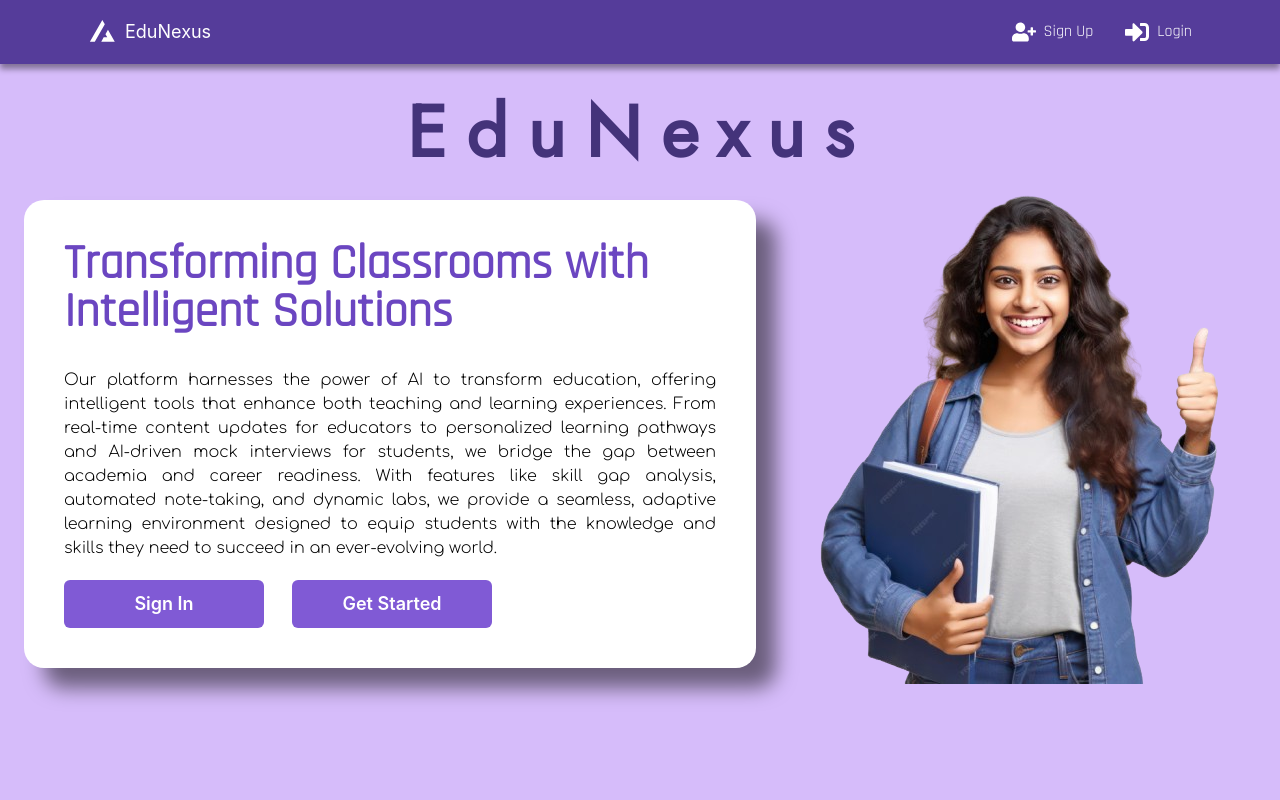
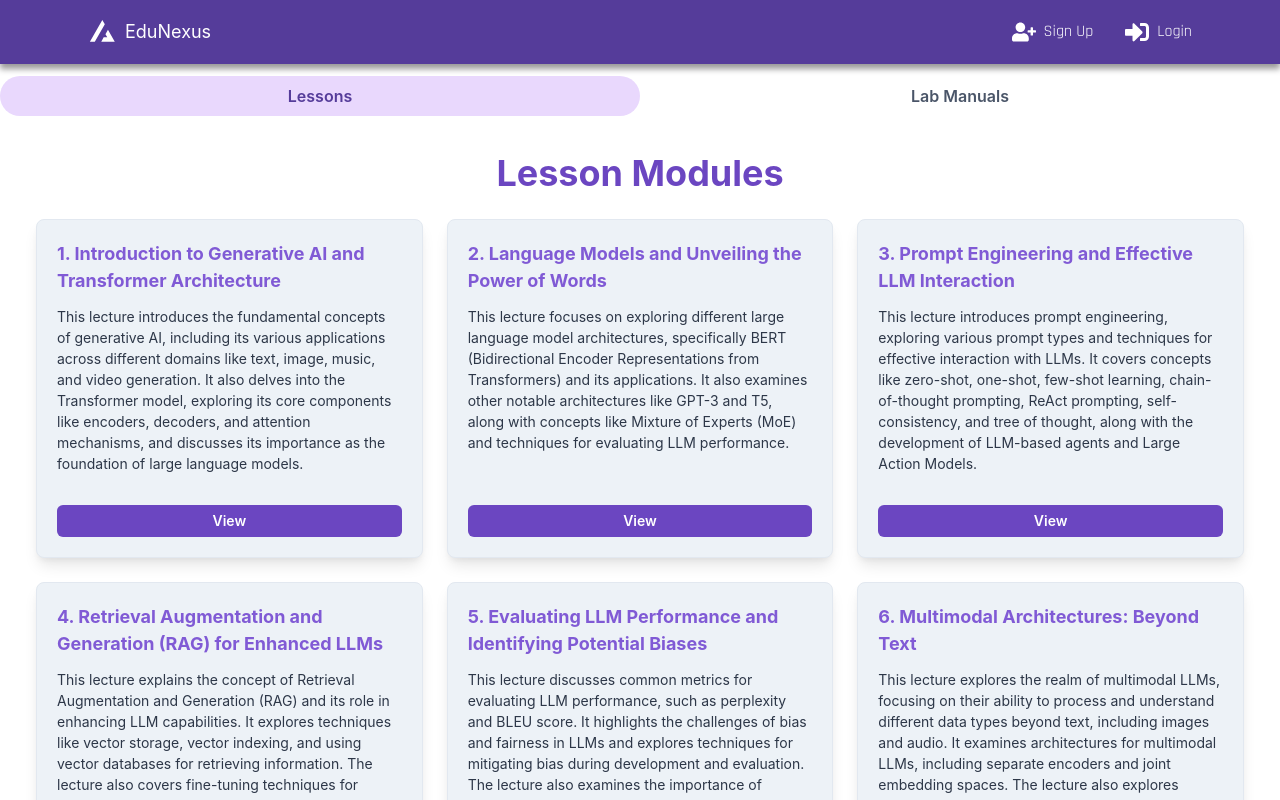
Before and after one commit to haadirakhangi/Edunexus, a React (Vite) app: page /teacher/scheduler in a window 1280 px wide. Before the commit this address led to /. Shown: the top 800 px of the page. Built offline with nearby package versions, Linux system fonts and the light colour scheme; what fusioncharts would draw is missing.

Commit message:
course-structure

```diff
--- a/src/App.tsx
+++ b/src/App.tsx
@@ -14,6 +14,7 @@ import Content from "./pages/student/content/Content";
 import LabManual from "./pages/teacher/course/Lab Manual/LabManual";
 import LabManualCreate from "./pages/teacher/course/Lab Manual/LabManualCreate";
 import "./pages/student/content/i18n"
+import LessonsGrid from "./pages/teacher/scheduler";
 function App() {
   return (
     <Routes>
@@ -27,6 +28,7 @@ function App() {
       <Route element={<CoursePage />} path="/teacher/course" />
       <Route element={<LabManual />} path="/teacher/lab-manual" />
       <Route element={<LabManualCreate />} path="/teacher/lab-manual-create" />
+      <Route element={<LessonsGrid />} path="/teacher/scheduler" />
 
       <Route element={<Testing />} path="/testing" />
       <Route element={<Pico />} path="/pico" />
--- /dev/null
+++ b/src/pages/teacher/scheduler.tsx
@@ -0,0 +1,105 @@
+import React, { useEffect, useRef, useState } from 'react';
+import {
+  Box,
+  Button,
+  Grid,
+  Heading,
+  Text,
+  VStack,
+  useColorModeValue,
+  Flex,
+  Tabs, TabList, TabPanel, Tab, TabPanels
+} from '@chakra-ui/react';
+import { Navbar } from '../../components/navbar';
+
+const lessons = {
+  "Introduction to Generative AI and Transformer Architecture": "This lecture introduces the fundamental concepts of generative AI, including its various applications across different domains like text, image, music, and video generation. It also delves into the Transformer model, exploring its core components like encoders, decoders, and attention mechanisms, and discusses its importance as the foundation of large language models.",
+  "Language Models and Unveiling the Power of Words": "This lecture focuses on exploring different large language model architectures, specifically BERT (Bidirectional Encoder Representations from Transformers) and its applications. It also examines other notable architectures like GPT-3 and T5, along with concepts like Mixture of Experts (MoE) and techniques for evaluating LLM performance.",
+  "Prompt Engineering and Effective LLM Interaction": "This lecture introduces prompt engineering, exploring various prompt types and techniques for effective interaction with LLMs. It covers concepts like zero-shot, one-shot, few-shot learning, chain-of-thought prompting, ReAct prompting, self-consistency, and tree of thought, along with the development of LLM-based agents and Large Action Models.",
+  "Retrieval Augmentation and Generation (RAG) for Enhanced LLMs": "This lecture explains the concept of Retrieval Augmentation and Generation (RAG) and its role in enhancing LLM capabilities. It explores techniques like vector storage, vector indexing, and using vector databases for retrieving information. The lecture also covers fine-tuning techniques for LLMs, including quantization, PEFT, and different methods for fine-tuning for specific downstream tasks.",
+  "Evaluating LLM Performance and Identifying Potential Biases": "This lecture discusses common metrics for evaluating LLM performance, such as perplexity and BLEU score. It highlights the challenges of bias and fairness in LLMs and explores techniques for mitigating bias during development and evaluation. The lecture also examines the importance of prompt design and data selection for RAG models, introducing tools like RAGAS for evaluating RAG pipelines.",
+  "Multimodal Architectures: Beyond Text": "This lecture explores the realm of multimodal LLMs, focusing on their ability to process and understand different data types beyond text, including images and audio. It examines architectures for multimodal LLMs, including separate encoders and joint embedding spaces. The lecture also explores applications of multimodal LLMs, such as image captioning and video summarization, along with the concept of multi-task LLMs.",
+  "Fine-Tuning and Customization for LLMs": "This lecture dives deeper into fine-tuning techniques for LLMs, emphasizing the use of custom datasets. It covers specific methods like LoRA and QLoRA for fine-tuning LLAMA 2 and explores practical applications in areas like text classification and question answering.",
+  "LLM Agents and Conversational AI": "This lecture introduces the concept of LLM-based agents and their role in conversational AI. It explores the use of built-in tools and the creation of custom tools for ReAct agents within the Langchain framework. The lecture also highlights the importance of monitoring and evaluating RAG applications using tools like Langsmith and RAGAS.",
+  "Multimodal Generative Models and Applications": "This lecture delves into multimodal generative models that combine text and image inputs to generate captions. It explores the capabilities of multimodal models like Gemini Vision and examines practical applications in areas like image description and video summarization.",
+  "Advanced Topics in LLM Development and Research": "This lecture covers advanced topics in LLM development and research, exploring concepts like open-sourced LLMs for function calling, various retrievers within the Langchain framework, and the integration of LLMs with time series analysis.",
+};
+
+const LessonsGrid = () => {
+  const bgColor = useColorModeValue('gray.100', 'gray.700');
+  const textColor = useColorModeValue('gray.700', 'gray.100');
+  const buttonBg = useColorModeValue('purple.600', 'purple.300');
+  const [maxHeight, setMaxHeight] = useState(0);
+  const cardRefs = useRef([]);
+
+  useEffect(() => {
+    // Calculate and set the max height across all cards
+    const heights = cardRefs.current.map(card => card.clientHeight);
+    setMaxHeight(Math.max(...heights));
+  }, [lessons]);
+
+  return (
+    <div>
+    <Navbar />
+
+    <Tabs mt={3} isFitted variant='soft-rounded' colorScheme='purple' onChange={(index) => setActiveTab(index)}>
+    <TabList>
+        <Tab>Lessons</Tab>
+        <Tab>Lab Manuals</Tab>
+    </TabList>
+    <TabPanels>
+        <TabPanel>
+            <Box p={5}>
+            <Heading textAlign="center" mb={6} color="purple.600">
+                Lesson Modules
+            </Heading>
+            <Grid
+                templateColumns="repeat(auto-fit, minmax(300px, 1fr))"
+                gap={6}
+            >
+                {Object.entries(lessons).map(([title, description], index) => (
+                <Flex
+                    key={index}
+                    direction="column"
+                    p={5}
+                    borderWidth="1px"
+                    borderRadius="lg"
+                    bg={bgColor}
+                    color={textColor}
+                    boxShadow="lg"
+                    ref={(el) => (cardRefs.current[index] = el)}
+                    minHeight={`${maxHeight}px`} // Set minHeight based on maxHeight of all cards
+                >
+                    <VStack align="start" spacing={3} flex="1">
+                    <Text fontWeight="bold" fontSize="lg" color="purple.500">
+                        {index + 1}. {title}
+                    </Text>
+                    <Text fontSize="sm">
+                        {description}
+                    </Text>
+                    </VStack>
+                    <Button
+                    size="sm"
+                    width="100%"
+                    bg={buttonBg}
+                    color="white"
+                    _hover={{ bg: 'purple.500' }}
+                    mt={3}
+                    >
+                    View
+                    </Button>
+                </Flex>
+                ))}
+            </Grid>
+            </Box>
+        </TabPanel>
+        <TabPanel>
+           HELLO
+        </TabPanel>
+    </TabPanels>
+    </Tabs>
+    </div>
+  );
+};
+
+export default LessonsGrid;
```
